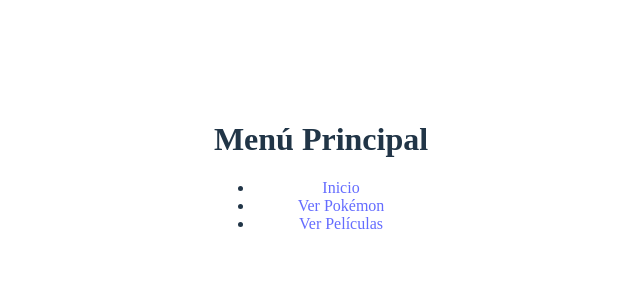
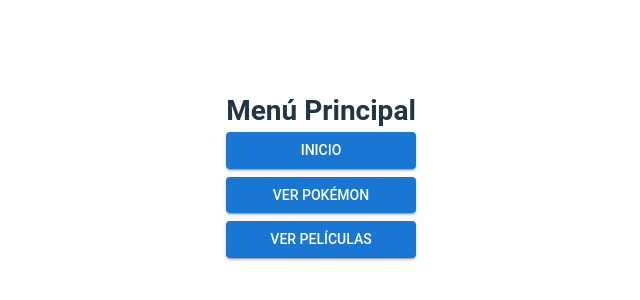
Before and after one commit to HazielCC/curso-react, a React (Vite) app: page / in a window 1280 px wide. Shown: the part 226-526 px from the top of the page, without its empty margins (319-959 px from the left). Built offline with nearby package versions, Linux system fonts and the light colour scheme.

Commit message:
Refactor MenuView component to use MUI for improved layout and styling

```diff
--- a/src/views/MenuView.tsx
+++ b/src/views/MenuView.tsx
@@ -1,6 +1,8 @@
 import {Link} from "react-router-dom";
 import {paths} from "../routes/paths.tsx";
 import '../App.css'
+import {Box, Button, Typography} from "@mui/material";
+import {CustomSpacing} from "../core/constants/customSpacing.tsx";
 
 export const MenuView = () => {
     // const [searchParams] = useSearchParams();
@@ -10,25 +12,27 @@ export const MenuView = () => {
     //     setCode(code);
     // }
     return (
-        <div className="App">
-            <h1>Menú Principal</h1>
-            <nav>
-                <ul>
-                    <li>
-                        <Link to={paths.home}>Inicio</Link>
-                    </li>
-                    <li>
-                        <Link to={paths.pokemonView}>Ver Pokémon</Link>
-                    </li>
-                    <li>
-                        <Link to={paths.movieView}>Ver Películas</Link>
-                    </li>
-                    {/*<li>*/}
-                    {/*    <Link to={paths.loginWhop}>Ejemplo inicio de sesión Whop</Link>*/}
-                    {/*</li>*/}
-                    {/* Puedes agregar más enlaces según necesites */}
-                </ul>
-            </nav>
-        </div>
+        <Box>
+            <Typography variant={"h1"}>Menú Principal</Typography>
+            <Box component={"nav"} sx={{
+                display: "flex",
+                flexDirection: "column",
+                gap: CustomSpacing.small,
+            }}>
+                <Button variant="contained" component={Link} to={paths.home}>
+                    Inicio
+                </Button>
+                <Button variant="contained" component={Link} to={paths.pokemonView}>
+                    Ver Pokémon
+                </Button>
+                <Button variant="contained" component={Link} to={paths.movieView}>
+                    Ver Películas
+                </Button>
+                {/*<li>*/}
+                {/*    <Link to={paths.loginWhop}>Ejemplo inicio de sesión Whop</Link>*/}
+                {/*</li>*/}
+                {/* Puedes agregar más enlaces según necesites */}
+            </Box>
+        </Box>
     )
 };
```
